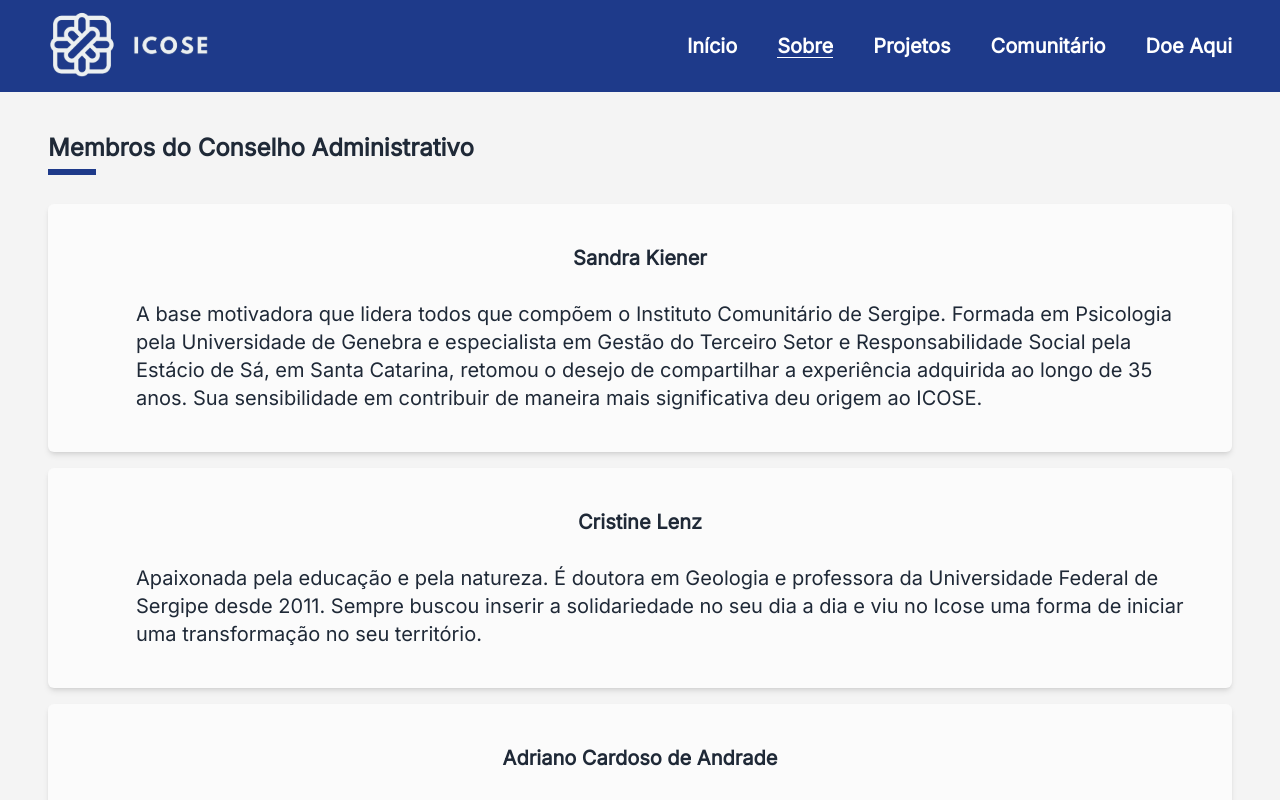
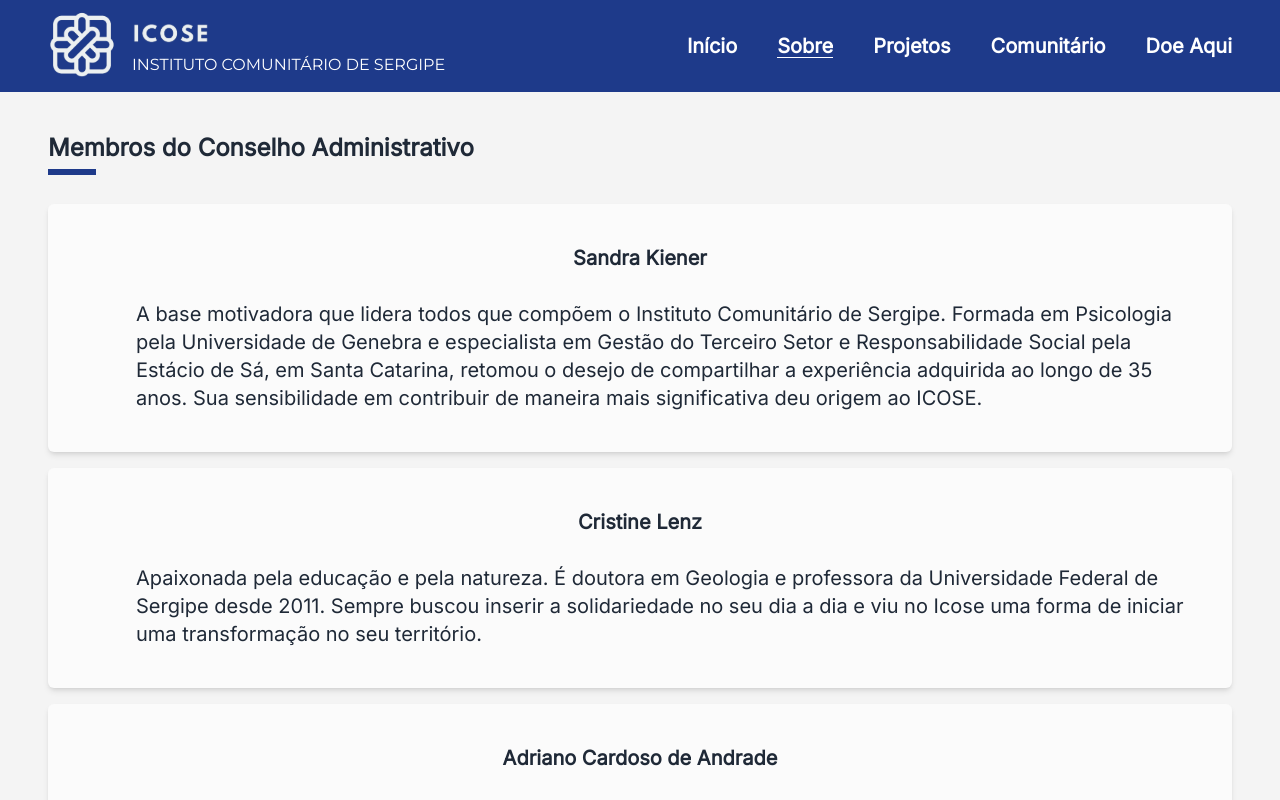
Before and after one commit to softeam-org/icose-web, a React (Vite) app: page /sobre in a window 1280 px wide. Shown: the top 800 px of the page. Built offline with nearby package versions, Linux system fonts and the light colour scheme.

Commit message:
modifica animacao do subtitulo para funcionar apenas na pagina inicial

```diff
--- a/src/components/Header/Logo.jsx
+++ b/src/components/Header/Logo.jsx
@@ -1,8 +1,10 @@
 import { useState, useEffect } from "react";
-import logoImage from "@/assets/LOGO-ICOSE.svg"
-import logoName from "@/assets/LOGO-ICOSE-NAME.svg"
+import logoImage from "@/assets/LOGO-ICOSE.svg";
+import logoName from "@/assets/LOGO-ICOSE-NAME.svg";
+import { useLocation } from "react-router-dom";
 
 function Logo() {
+  const location = useLocation();
   const [isOnTop, setIsOnTop] = useState(true);
   const handleScroll = () => {
     const scroll = window.scrollY;
@@ -20,7 +22,7 @@ function Logo() {
       <img src={logoImage} alt="Logo da ICOSE" />
       <div className="flex flex-col justify-center items-start">
         <img src={logoName} alt="ICOSE" />
-        <span className={"text-white font-montserrat invisible opacity-0 h-0 transition-[height, opacity, visibility] duration-500 ease-in-out" + (isOnTop ? "" : " sm:h-[1.5rem] sm:visible sm:opacity-100")}>INSTITUTO COMUNITÁRIO DE SERGIPE</span>
+        <span className={"text-white font-montserrat invisible opacity-0 h-0 transition-[height, opacity, visibility] duration-500 ease-in-out" + ((isOnTop && location.pathname == '/') ? "" : " sm:h-[1.5rem] sm:visible sm:opacity-100")}>INSTITUTO COMUNITÁRIO DE SERGIPE</span>
       </div>
     </div>
   );
```
